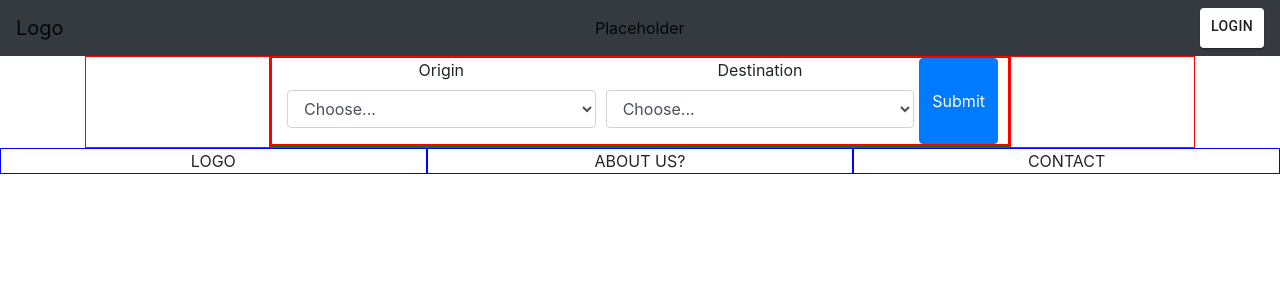
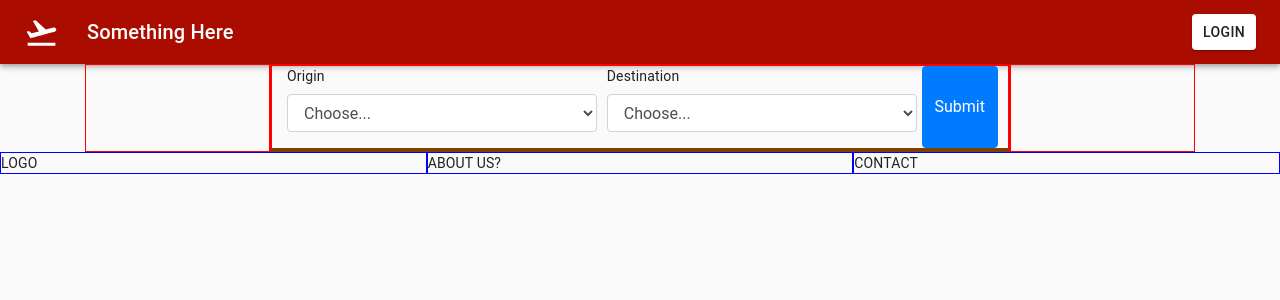
Before and after one commit to Andre2610/spacetraveling-frontend, a React (Create React App) app: page /booking in a window 1280 px wide. Shown: the top 300 px of the page. Built offline with nearby package versions, Linux system fonts and the light colour scheme; no server answers.

Commit message:
complete overhaul on the navbar

```diff
--- a/src/App.js
+++ b/src/App.js
@@ -1,27 +1,41 @@
-import React, { useEffect } from "react";
+import React, { useState, useEffect } from "react";
 import "./App.css";
 import { Switch, Route } from "react-router-dom";
 import Navigation from "./Components/UI/Navigation";
+import Navbar from "./Components/UI/Navigation/Navbar";
 import Footer from "./Components/Footer/Footer";
 import Homepage from "./Pages/Homepage/Homepage";
 import Booking from "./Pages/Booking/Booking";
+import theme from "./Styles/customTheme";
+import {
+  Container,
+  CssBaseline,
+  ThemeProvider,
+  createMuiTheme,
+} from "@material-ui/core";
 import CoronalMassInjection from "./Components/APIs/SpaceWeather/CoronalMassInjection";
 import SolarFlares from "./Components/APIs/SpaceWeather/SolarFlares";
 
 function App() {
+  const [darkMode, set_darkMode] = useState(false);
+  const darkModeToggleTheme = createMuiTheme({
+    palette: {
+      type: darkMode ? "dark" : "light",
+    },
+  });
+
   return (
-    <div className="App">
-      <div className="Header">
-        <Navigation />
-      </div>
-      <Switch>
-        <Route exact path="/" component={Homepage} />
-        <Route exact path="/booking" component={Booking} />
-      </Switch>
-      <div className="Footer"></div>
-      <Footer />
-
-    </div>
+    <ThemeProvider theme={theme}>
+      <Container disableGutters="true" maxWidth="100vw">
+        <CssBaseline />
+        <Navbar set_darkMode={set_darkMode} />
+        <Switch>
+          <Route exact path="/" component={Homepage} />
+          <Route exact path="/booking" component={Booking} />
+        </Switch>
+        <Footer />
+      </Container>
+    </ThemeProvider>
   );
 }
 
--- a/src/Components/Auth/AuthModal.js
+++ b/src/Components/Auth/AuthModal.js
@@ -16,7 +16,7 @@ export default function AuthModal() {
   };
   return (
     <Paper>
-      <Button type="button" onClick={handleOpen}>
+      <Button color="inherit" onClick={handleOpen}>
         Login
       </Button>
       <Modal
--- a/src/Components/Auth/Login.js
+++ b/src/Components/Auth/Login.js
@@ -1,6 +1,7 @@
 import React, { useState } from "react";
 import { useDispatch } from "react-redux";
 import { login } from "../../Store/user/actions";
+import Button from "@material-ui/core/Button";
 
 export default function Login(props) {
   const { handleClose, set_modalForm } = props;
@@ -43,9 +44,14 @@ export default function Login(props) {
             placeholder="Please enter your password"
             required
           />
-          <button type="submit" onClick={submitForm}>
+          <Button
+            type="submit"
+            variant="contained"
+            color="primary"
+            onClick={submitForm}
+          >
             Log in
-          </button>
+          </Button>
         </div>
       </form>
       <p>
--- a/src/Components/Auth/Logout.js
+++ b/src/Components/Auth/Logout.js
@@ -1,13 +1,16 @@
 import React from "react";
 import { useDispatch } from "react-redux";
 import { logOut } from "../../Store/user/actions";
-import { Button } from "@material-ui/core";
+import { Button, Typography } from "@material-ui/core";
 
-export default function Logout() {
+export default function Logout(props) {
   const dispatch = useDispatch();
   return (
     <>
-      <Button onClick={() => dispatch(logOut())}>Logout</Button>
+      <Typography>Hello, {props.user.firstName} </Typography>
+      <Button color="inherit" onClick={() => dispatch(logOut())}>
+        Logout
+      </Button>
     </>
   );
 }
--- /dev/null
+++ b/src/Components/UI/Navigation/Navbar.js
@@ -0,0 +1,50 @@
+import React from "react";
+import { useSelector } from "react-redux";
+import { makeStyles } from "@material-ui/core/styles";
+import AppBar from "@material-ui/core/AppBar";
+import Toolbar from "@material-ui/core/Toolbar";
+import Typography from "@material-ui/core/Typography";
+import Button from "@material-ui/core/Button";
+import IconButton from "@material-ui/core/IconButton";
+import FlightTakeoffIcon from "@material-ui/icons/FlightTakeoff";
+import AuthModal from "../../Auth/AuthModal";
+import Logout from "../../Auth/Logout";
+import { selectToken, selectUser } from "../../../Store/user/selectors";
+
+const useStyles = makeStyles((theme) => ({
+  root: {
+    flexGrow: 1,
+  },
+  menuButton: {
+    marginRight: theme.spacing(2),
+  },
+  title: {
+    flexGrow: 1,
+  },
+}));
+
+export default function ButtonAppBar() {
+  const user = useSelector(selectUser);
+  const classes = useStyles();
+
+  return (
+    <div className={classes.root}>
+      <AppBar position="static">
+        <Toolbar>
+          <IconButton
+            edge="start"
+            className={classes.menuButton}
+            color="inherit"
+            aria-label="menu"
+          >
+            <FlightTakeoffIcon fontSize="large" />
+          </IconButton>
+          <Typography variant="h6" className={classes.title}>
+            Something Here
+          </Typography>
+          {user.token ? <Logout user={user} /> : <AuthModal />}
+        </Toolbar>
+      </AppBar>
+    </div>
+  );
+}
--- a/src/Pages/Homepage/Homepage.js
+++ b/src/Pages/Homepage/Homepage.js
@@ -15,41 +15,13 @@ import Image from "../../Images/banner.svg";
 export default function Homepage() {
   const dispatch = useDispatch();
   const planetData = useSelector(selectPlanet);
-
   useEffect(() => {
     dispatch(getCME());
     dispatch(getPlanetInfo());
   }, [dispatch]);
 
-  console.log("Correct Data?", planetData);
+  const cmi = useSelector(selectCoronalMassInjection);
 
-  const cmi = useSelector(selectCoronalMassInjection);
-  const planetDataTest = [
-    {
-      key: 0,
-      id: 0,
-      name: "Test Planet",
-      distance: 1000000,
-      imageUrl:
-        "https://www.popsci.com/resizer/WsYKweCWKvQec1WYoOSuYxWXyC0=/525x525/arc-anglerfish-arc2-prod-bonnier.s3.amazonaws.com/public/LP5TMWXTF6VV6VQ6YDQGZ3YLQQ.jpg",
-    },
-    {
-      key: 1,
-      id: 1,
-      name: "Test Planet",
-      distance: 1000000,
-      imageUrl:
-        "https://www.popsci.com/resizer/WsYKweCWKvQec1WYoOSuYxWXyC0=/525x525/arc-anglerfish-arc2-prod-bonnier.s3.amazonaws.com/public/LP5TMWXTF6VV6VQ6YDQGZ3YLQQ.jpg",
-    },
-    {
-      key: 2,
-      id: 2,
-      name: "Test Planet",
-      distance: 1000000,
-      imageUrl:
-        "https://www.popsci.com/resizer/WsYKweCWKvQec1WYoOSuYxWXyC0=/525x525/arc-anglerfish-arc2-prod-bonnier.s3.amazonaws.com/public/LP5TMWXTF6VV6VQ6YDQGZ3YLQQ.jpg",
-    },
-  ];
   return (
     <div>
       <Row className="bannerMod" noGutters={true}>
@@ -70,7 +42,7 @@ export default function Homepage() {
             </Col>
             <Row noGutters={true}>
               <Col xs={12} sm={8}>
-                <PlanetCarousel planetsToShow={planetDataTest} />
+                <PlanetCarousel planetsToShow={planetData} />
               </Col>
 
               <Col xs={12} sm={4} style={{ border: "1px solid yellow" }}>
--- a/src/Store/planet/actions.js
+++ b/src/Store/planet/actions.js
@@ -14,7 +14,6 @@ export function getPlanetInfo() {
   return async (dispatch, getState) => {
     try {
       const res = await Axios.get(`${URL}/planet`);
-      console.log("What my info", res.data);
       dispatch(planetFetchSuccess(res.data));
     } catch (e) {
       console.log(e);
--- a/src/Store/planet/reducer.js
+++ b/src/Store/planet/reducer.js
@@ -4,7 +4,7 @@ const initialState = [];
 export default (state = initialState, { type, payload }) => {
   switch (type) {
     case FETCH_PLANET_INFO_SUCCESS:
-      return [...state, ...payload];
+      return [...payload];
 
     default:
       return state;
--- /dev/null
+++ b/src/Styles/customTheme.js
@@ -0,0 +1,18 @@
+import { createMuiTheme } from "@material-ui/core/styles";
+
+const theme = createMuiTheme({
+  palette: {
+    primary: {
+      light: "#DB6666",
+      main: "#AA0D00",
+      dark: "#FF0000",
+    },
+    secondary: {
+      light: "#B69BD2",
+      main: "#9459D2",
+      dark: "#7C00FF",
+    },
+  },
+});
+
+export default theme;
--- a/src/index.js
+++ b/src/index.js
@@ -6,6 +6,7 @@ import { Provider } from "react-redux";
 import { BrowserRouter as Router } from "react-router-dom";
 import store from "./Store";
 import "bootstrap/dist/css/bootstrap.min.css";
+
 ReactDOM.render(
   <React.StrictMode>
     <Provider store={store}>
```
